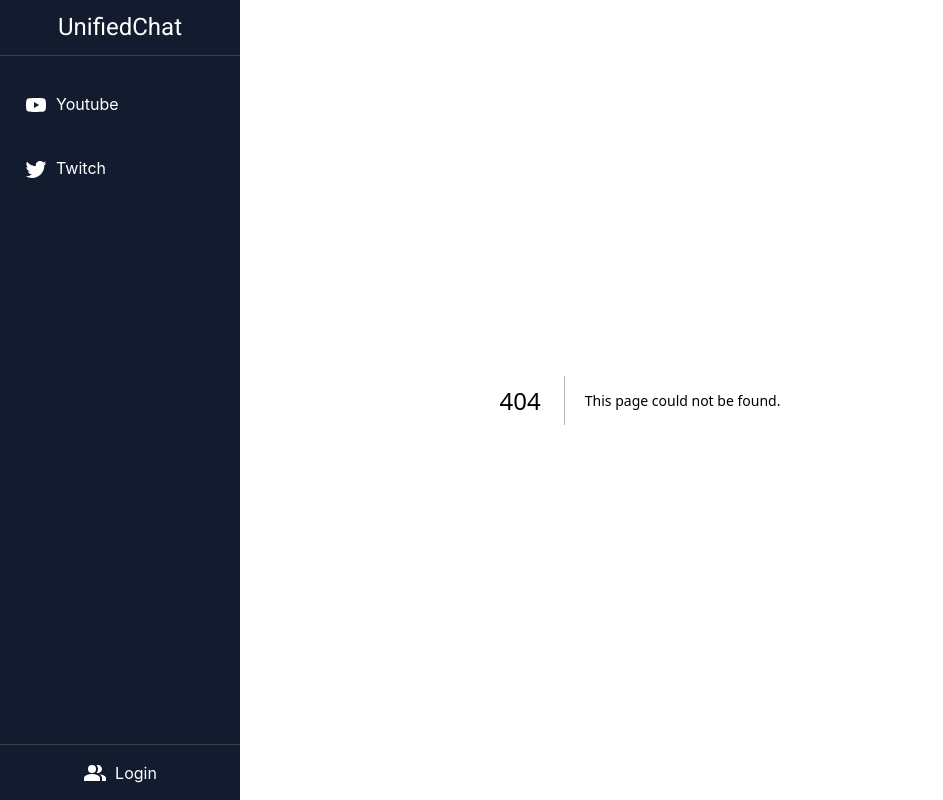
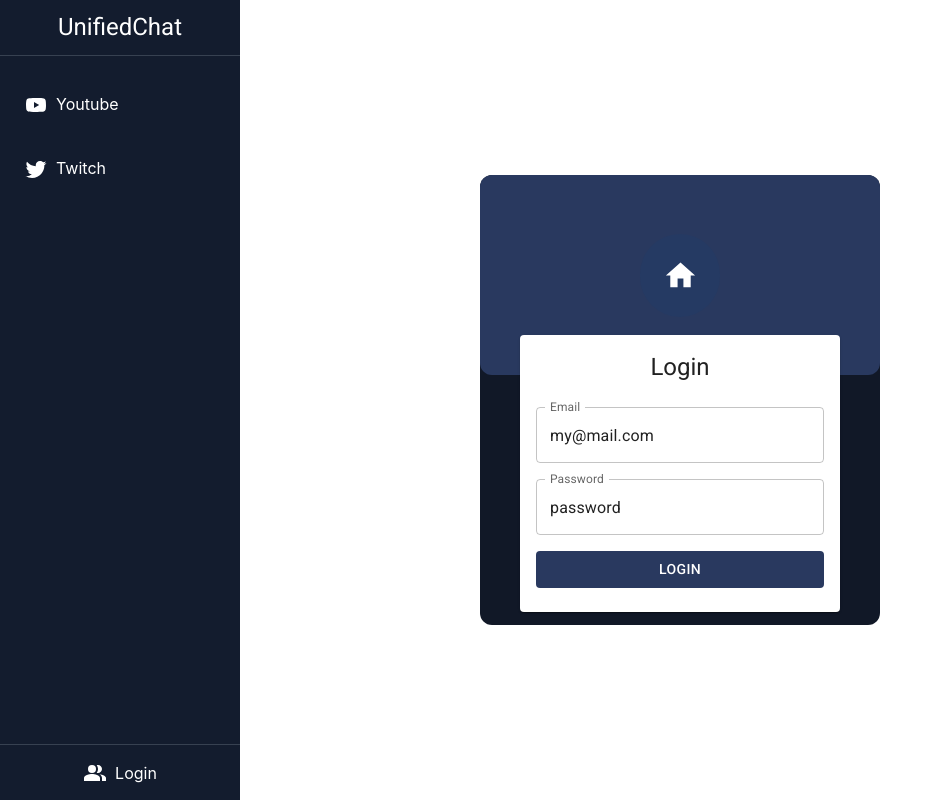
Before and after one commit to unifiedchat/frontend, a Next.js app: page /login in a window 1280 px wide. Before the commit this address had no page. Shown: the whole page, without its empty margins (0-943 px from the left). Built offline with nearby package versions, Linux system fonts and the light colour scheme.

Commit message:
feat: login

```diff
--- /dev/null
+++ b/src/pages/login.tsx
@@ -0,0 +1,5 @@
+import LoginComponent from "../views/pages/login/index";
+
+export default function Login() {
+  return <LoginComponent />;
+}
--- a/src/styles/globals.css
+++ b/src/styles/globals.css
@@ -9,7 +9,7 @@ body {
   font-family: -apple-system, BlinkMacSystemFont, Segoe UI, Roboto, Oxygen,
     Ubuntu, Cantarell, Fira Sans, Droid Sans, Helvetica Neue, sans-serif;
   background: white !important;
-  color: black !important;
+  color: white !important;
 }
 
 a {
--- /dev/null
+++ b/src/views/pages/login/index.tsx
@@ -0,0 +1,40 @@
+import HomeIcon from "@mui/icons-material/Home";
+import { Card, CardContent, Grid, Typography } from "@mui/material";
+import TextField from "@mui/material/TextField";
+import Button from "@mui/material/Button";
+
+export default function LoginComponent() {
+  return (
+    <div className="text-center text-white ml-20 h-[100vh] flex justify-center items-center">
+      <div className="w-[400px] flex-col h-[450px] bg-gray-900 flex justify-between items-center rounded-xl">
+        <div className="bg-[#29395f] rounded-xl w-full h-[200px] items-center flex justify-center">
+            <div className="bg-[#253a63] rounded-full p-6 w-20 items-center flex justify-center h-auto">
+            <HomeIcon fontSize="large" />
+            </div>
+        </div>
+        <div className="mt-40 absolute flex justify-center items-center">
+          <Card className="w-80 bg-white text-black rounded-lg">
+            <CardContent>
+              <Typography variant="h5">Login</Typography>
+              <Grid container spacing={2} marginTop={1}>
+                <Grid item xs={12}>
+                  <TextField fullWidth label="Email" defaultValue="my@mail.com" />
+                </Grid>
+
+                <Grid item xs={12}>
+                  <TextField fullWidth label="Password" defaultValue="password" />
+                </Grid>
+
+                <Grid className="text-white" item xs={12}>
+                  <Button fullWidth  variant="containe" className="!bg-primary">
+                    Login
+                  </Button>
+                </Grid>
+              </Grid>
+            </CardContent>
+          </Card>
+        </div>
+      </div>
+    </div>
+  );
+}
--- a/tailwind.config.js
+++ b/tailwind.config.js
@@ -4,7 +4,11 @@ module.exports = {
     "./src/**/*.{js,ts,jsx,tsx}",
   ],
   theme: {
-    extend: {},
+    extend: {
+      colors: {
+        primary: "#29395f"
+      }
+    },
   },
   plugins: [],
 }
```
